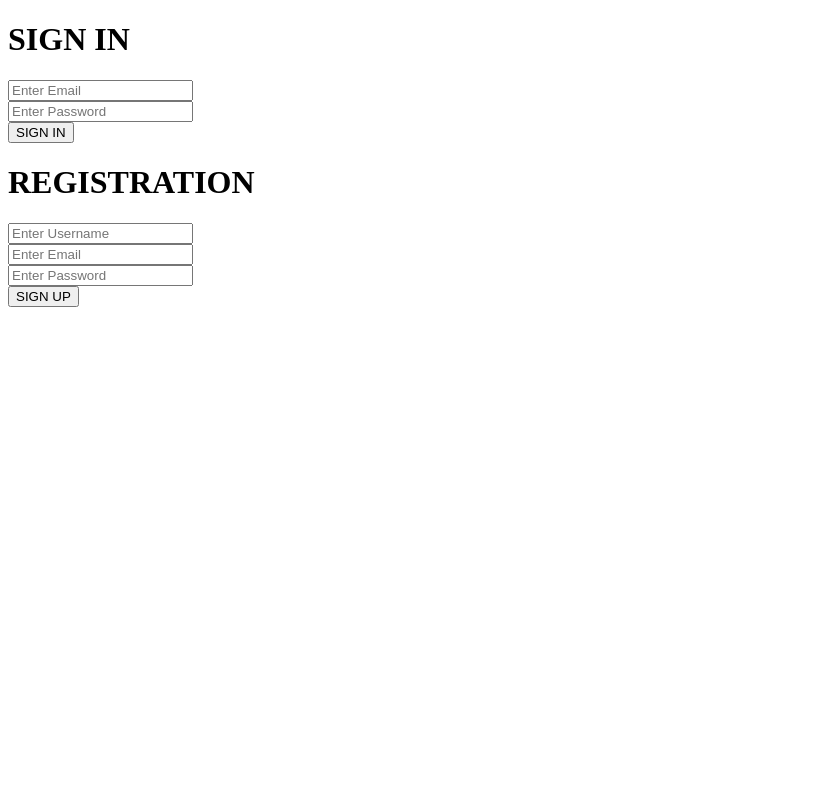
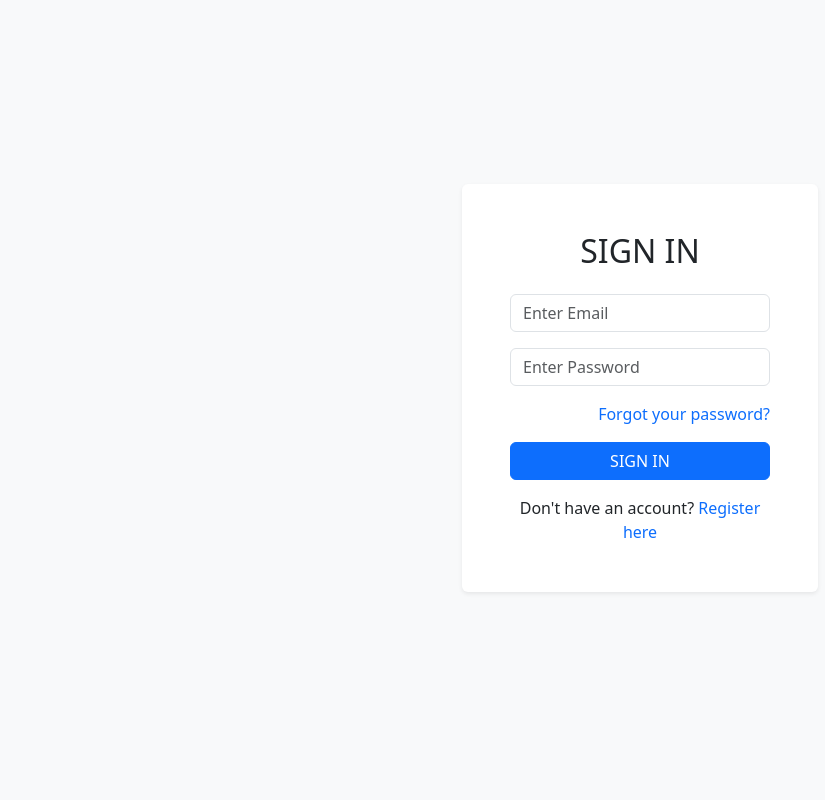
Before and after one commit to MDMilano/ITELEC2, a PHP site: page / in a window 1280 px wide. Shown: the whole page, without its empty margins (0-825 px from the left). Run offline with PHP 8.4, Linux system fonts and the light colour scheme.

Commit message:
index page with bootstrap added

```diff
--- a/index.php
+++ b/index.php
@@ -7,24 +7,92 @@
 <head>
     <meta charset="UTF-8">
     <meta name="viewport" content="width=device-width, initial-scale=1.0">
-    <title>Document</title>
+    <title>ITELEC2</title>
+    <!-- Bootstrap CSS -->
+    <link href="https://cdn.jsdelivr.net/npm/bootstrap@5.3.2/dist/css/bootstrap.min.css" rel="stylesheet">
 </head>
-<body>
-    <h1>SIGN IN</h1>
+<body class="bg-light min-vh-100 d-flex align-items-center py-5">
+    <div class="container">
+        <div class="row justify-content-center">
+            <div class="col-12 col-md-6 col-lg-5 col-xl-4">
+                <!-- Sign In Form -->
+                <div id="signin-form" class="bg-white p-4 p-md-5 rounded shadow-sm mb-4">
+                    <h2 class="text-center fw-light mb-4">SIGN IN</h2>
                     <form action="dashboard/admin/authentication/admin-class.php" method="POST">
                         <input type="hidden" name="csrf_token" value="<?php echo $csrf_token; ?>">
-        <input type="email" name="email" placeholder="Enter Email" required> <br>
-        <input type="password" name="password" placeholder="Enter Password" required> <br>
-        <button type="submit" name="btn-signin">SIGN IN</button>
+
+                        <div class="mb-3">
+                            <input type="email" class="form-control" name="email" placeholder="Enter Email" required>
+                        </div>
+
+                        <div class="mb-3">
+                            <input type="password" class="form-control" name="password" placeholder="Enter Password" required>
+                        </div>
+
+                        <div class="d-flex justify-content-end mb-3">
+                            <a href="forget-password.php" class="text-decoration-none form-links">Forgot your password?</a>
+                        </div>
+
+                        <div class="d-grid mb-3">
+                            <button type="submit" class="btn btn-primary" name="btn-signin">SIGN IN</button>
+                        </div>
+
+                        <div class="text-center">
+                            <p class="mb-0">Don't have an account? <span class="text-primary" role="button" onclick="toggleForms()">Register here</span></p>
+                        </div>
                     </form>
+                </div>
 
-    <h1>REGISTRATION</h1>
+                <!-- Registration Form -->
+                <div id="registration-form" class="bg-white p-4 p-md-5 rounded shadow-sm mb-4 d-none">
+                    <h2 class="text-center fw-light mb-4">REGISTRATION</h2>
                     <form action="dashboard/admin/authentication/admin-class.php" method="POST">
                         <input type="hidden" name="csrf_token" value="<?php echo $csrf_token; ?>">
-        <input type="text" name="username" placeholder="Enter Username" required> <br>
-        <input type="email" name="email" placeholder="Enter Email" required> <br>
-        <input type="password" name="password" placeholder="Enter Password" required> <br>
-        <button type="submit" name="btn-signup">SIGN UP</button>
+
+                        <div class="mb-3">
+                            <input type="text" class="form-control" name="username" placeholder="Enter Username" required>
+                        </div>
+
+                        <div class="mb-3">
+                            <input type="email" class="form-control" name="email" placeholder="Enter Email" required>
+                        </div>
+
+                        <div class="mb-3">
+                            <input type="password" class="form-control" name="password" placeholder="Enter Password" required>
+                        </div>
+
+                        <div class="d-grid mb-3">
+                            <button type="submit" class="btn btn-primary" name="btn-signup">SIGN UP</button>
+                        </div>
+
+                        <div class="text-center">
+                            <p class="mb-0">Already have an account? <span class="text-primary" role="button" onclick="toggleForms()">Sign in here</span></p>
+                        </div>
                     </form>
+                </div>
+            </div>
+        </div>
+    </div>
+
+    <!-- Bootstrap JS -->
+    <script src="https://cdn.jsdelivr.net/npm/bootstrap@5.3.2/dist/js/bootstrap.bundle.min.js"></script>
+
+    <!-- Toggle Forms Script -->
+    <script>
+        function toggleForms() {
+            const signinForm = document.getElementById('signin-form');
+            const registrationForm = document.getElementById('registration-form');
+
+            if (signinForm.classList.contains('d-none')) {
+                // Show signin, hide registration
+                signinForm.classList.remove('d-none');
+                registrationForm.classList.add('d-none');
+            } else {
+                // Show registration, hide signin
+                signinForm.classList.add('d-none');
+                registrationForm.classList.remove('d-none');
+            }
+        }
+    </script>
 </body>
 </html>
```
Lines whose indentation alone changed are shown as unchanged.
